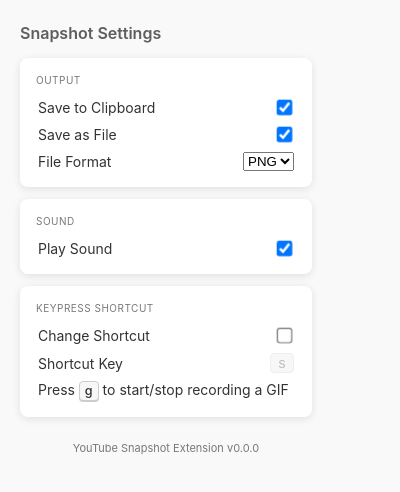
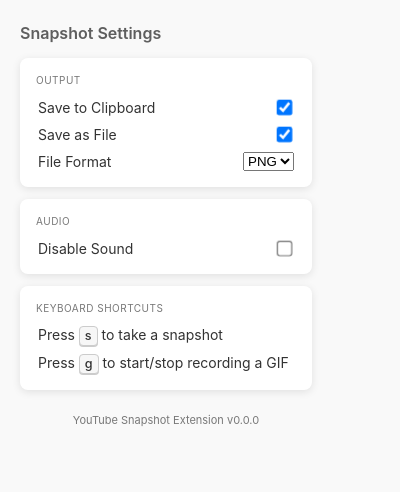
Before and after one commit to sarweshshah/youtube-snapshot, a browser extension: page popup.html in a window 400 px wide. Drawn offline with Linux system fonts and the light colour scheme.

Commit message:
Update snapshot button title for clarity; modify audio settings in popup for better user experience; remove unused keypress options from popup script.

```diff
--- a/popup.html
+++ b/popup.html
@@ -35,34 +35,22 @@
       </div>
     </div>
 
-    <!-- Grouped Clipboard Options -->
     <div class="section">
-      <div class="section-title">Sound</div>
+      <div class="section-title">Audio</div>
       <div class="setting">
-        <label for="soundOption">Play Sound</label>
-        <input type="checkbox" id="soundOption" checked />
+        <label for="soundOption">Disable Sound</label>
+        <input type="checkbox" id="soundOption" />
       </div>
     </div>
 
-    <!-- Grouped Shortcut Key Option -->
     <div class="section">
-      <div class="section-title">Keypress Shortcut</div>
+      <div class="section-title">Keyboard Shortcuts</div>
       <div class="setting" style="margin-bottom: 8px">
-        <label for="keypressOption">Change Shortcut</label>
-        <input type="checkbox" id="keypressOption" />
+        <span class="info-text"
+          >Press <kbd>s</kbd> to take a snapshot</span
+        >
       </div>
-      <div class="setting" id="shortcutContainer">
-        <label for="shortcutInput">Shortcut Key</label>
-        <input
-          type="text"
-          id="shortcutInput"
-          maxlength="1"
-          value="s"
-          disabled
-        />
-        <!-- Initially disabled -->
-      </div>
-      <div class="setting" style="margin-top: 8px">
+      <div class="setting">
         <span class="info-text"
           >Press <kbd>g</kbd> to start/stop recording a GIF</span
         >
--- a/popup.js
+++ b/popup.js
@@ -4,8 +4,6 @@ document.addEventListener("DOMContentLoaded", () => {
   // Get references to DOM elements
   const fileOption = document.getElementById("fileOption");
   const clipboardOption = document.getElementById("clipboardOption");
-  const keypressOption = document.getElementById("keypressOption");
-  const shortcutInput = document.getElementById("shortcutInput");
   const formatOption = document.getElementById("formatOption");
   const formatSetting = document.getElementById("formatSetting");
   const versionElement = document.getElementById("version");
@@ -30,8 +28,6 @@ document.addEventListener("DOMContentLoaded", () => {
       [
         "saveAsFile",
         "saveToClipboard",
-        "enableKeypress",
-        "shortcutKey",
         "fileFormat",
         "playSound",
       ],
@@ -47,11 +43,7 @@ document.addEventListener("DOMContentLoaded", () => {
         fileOption.checked = data.saveAsFile ?? true;
         clipboardOption.checked = data.saveToClipboard ?? true;
         formatOption.value = data.fileFormat ?? "png";
-        soundOption.checked = data.playSound ?? true;
-        keypressOption.checked = data.enableKeypress ?? false;
-        shortcutInput.value = data.shortcutKey ?? "s";
-        // Disable shortcut input unless keypress option is checked
-        shortcutInput.disabled = !keypressOption.checked;
+        soundOption.checked = !(data.playSound ?? true);
         toggleFormatOption();
         validateOutputOptions();
       }
@@ -72,29 +64,12 @@ document.addEventListener("DOMContentLoaded", () => {
     validateOutputOptions();
   });
 
-  // Save keypress option and enable/disable shortcut input
-  keypressOption.addEventListener("change", () => {
-    const isEnabled = keypressOption.checked;
-    chrome.storage.sync.set({ enableKeypress: isEnabled });
-    shortcutInput.disabled = !isEnabled; // Enable/Disable input field
-  });
-
-  // Save shortcut key when input is changed (only allow single lowercase letter)
-  shortcutInput.addEventListener("input", () => {
-    const newShortcut = shortcutInput.value.trim().toLowerCase();
-    if (/^[a-z]$/.test(newShortcut)) {
-      chrome.storage.sync.set({ shortcutKey: newShortcut });
-    } else {
-      shortcutInput.value = ""; // Clear invalid input
-    }
-  });
-
   formatOption.addEventListener("change", () => {
     chrome.storage.sync.set({ fileFormat: formatOption.value });
   });
 
   soundOption.addEventListener("change", () => {
-    chrome.storage.sync.set({ playSound: soundOption.checked });
+    chrome.storage.sync.set({ playSound: !soundOption.checked });
   });
 
   // Display the extension version in the popup
```
Also changed, not shown: content.js (+3 -4 lines).
